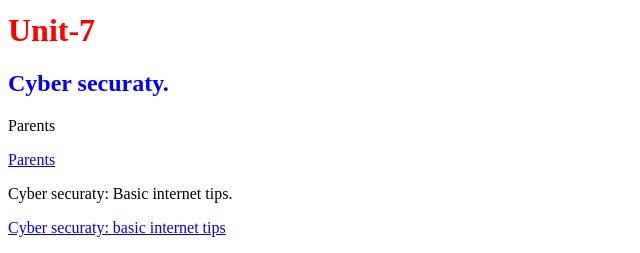
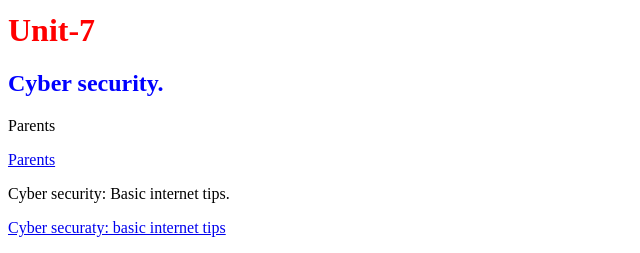
Before and after one commit to Prabinmgr12/English-homework, a plain HTML site: page index.html in a window 1280 px wide. Shown: the part 1776-2029 px from the top of the page, 0-640 px from the left. Drawn offline with Linux system fonts and the light colour scheme.

Commit message:
Update index.html

```diff
--- a/index.html
+++ b/index.html
@@ -81,11 +81,11 @@
     </div>
     <div>
         <h1>Unit-7</h1>
-        <h2>Cyber securaty.</h2>
+        <h2>Cyber security.</h2>
         <p>Parents</p>
         <a target="_blank" href="https://youtu.be/W1FySFy0PCY?si=7jK86kTCaZ8BBVT6">Parents</a>
         <br>
-        <p>Cyber securaty: Basic internet tips.</p>
+        <p>Cyber security: Basic internet tips.</p>
         <a target="_blank" href="https://youtu.be/uRSibqpEAJg?si=4PAd9_oinRHqIxyQ">Cyber securaty: basic internet tips</a>
     </div>
 <div>
```
